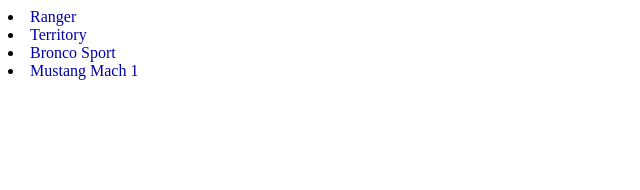
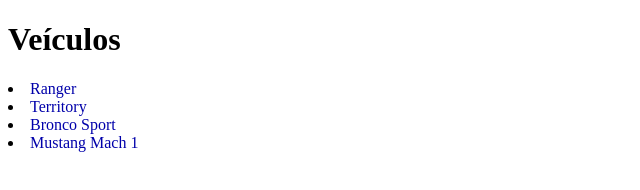
Before and after one commit to EdsonJuniorP13/desafio-sprint3, a plain HTML site: page index.html in a window 1280 px wide. Shown: the whole page, without its empty margins (0-640 px from the left). Drawn offline with Linux system fonts and the light colour scheme.

```diff
--- a/index.html
+++ b/index.html
@@ -6,6 +6,7 @@
     <title>Veículos</title>
 </head>
 <body>
+  <h1>Veículos</h1>
     <li><font color="#0000AA">Ranger </font></li>
     <li><font color="#0000AA">Territory</font></li>
     <li><font color="#0000AA">Bronco Sport</font></li>
```
